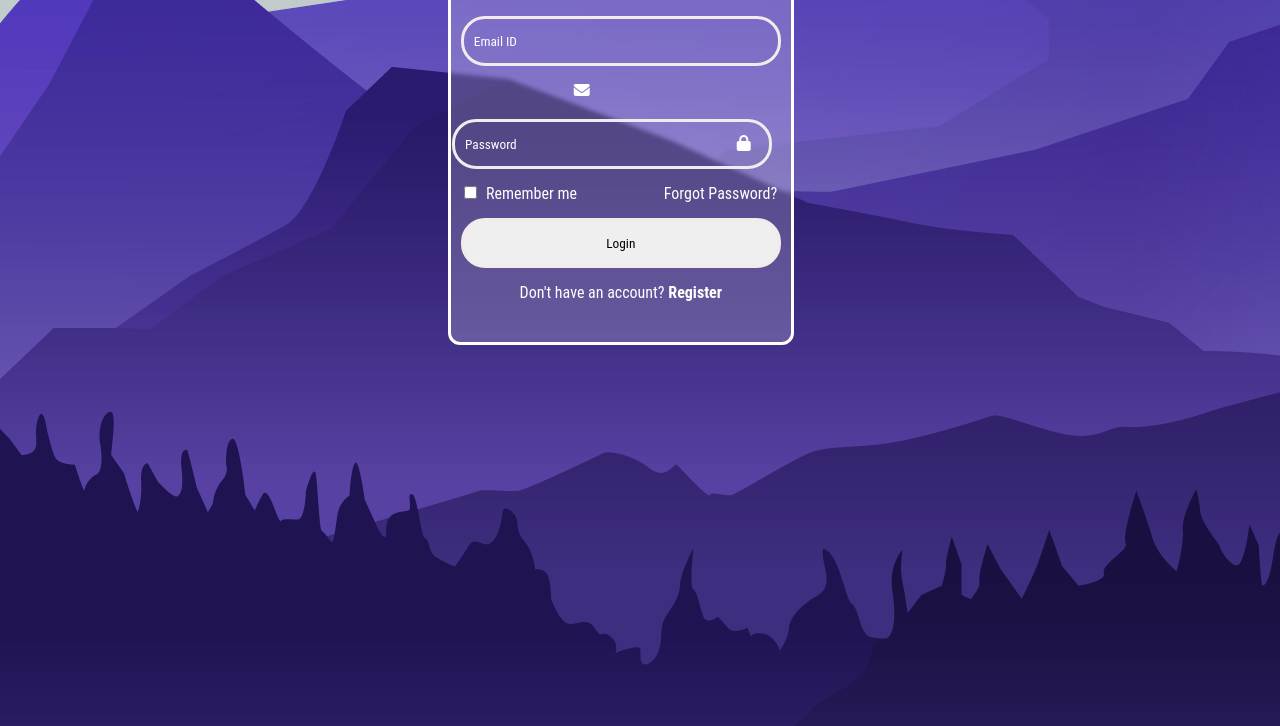
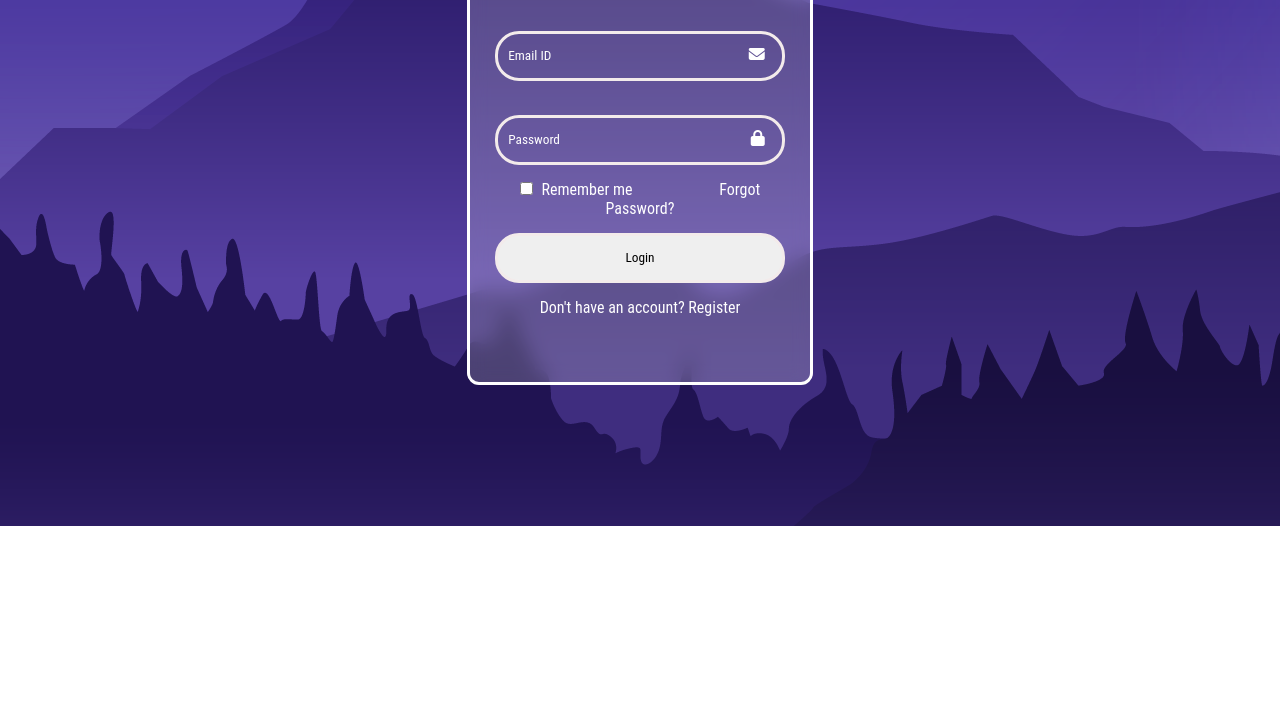
Before and after one commit to elminjanaliyev/Tasks, a plain HTML site: page Task-1/index.html in a window 1280 px wide. Shown: the part 274-1000 px from the top of the page. After the commit the page ends 800 px from the top, so only its background shows below. Drawn offline with Linux system fonts and the light colour scheme.

Commit message:
home task chechked

```diff
--- a/Task-1/index.html
+++ b/Task-1/index.html
@@ -1,22 +1,50 @@
 <!DOCTYPE html>
 <html lang="en">
   <head>
-    <meta charset="UTF-8">
-    <meta name="viewport" content="width=device-width, initial-scale=1.0">
+    <meta charset="UTF-8" />
+    <meta name="viewport" content="width=device-width, initial-scale=1.0" />
     <title>Task-1</title>
-    <link rel="stylesheet" href="./style.css">
-    <link rel="stylesheet" href="https://cdnjs.cloudflare.com/ajax/libs/font-awesome/6.5.2/css/all.min.css" integrity="sha512-SnH5WK+bZxgPHs44uWIX+LLJAJ9/2PkPKZ5QiAj6Ta86w+fsb2TkcmfRyVX3pBnMFcV7oQPJkl9QevSCWr3W6A==" crossorigin="anonymous" referrerpolicy="no-referrer" />
+    <link rel="stylesheet" href="./style.css" />
+    <link
+      rel="stylesheet"
+      href="https://cdnjs.cloudflare.com/ajax/libs/font-awesome/6.5.2/css/all.min.css"
+      integrity="sha512-SnH5WK+bZxgPHs44uWIX+LLJAJ9/2PkPKZ5QiAj6Ta86w+fsb2TkcmfRyVX3pBnMFcV7oQPJkl9QevSCWr3W6A=="
+      crossorigin="anonymous"
+      referrerpolicy="no-referrer"
+    />
   </head>
   <body>
     <div class="background">
       <div class="login">
         <h1>Login</h1>
-           <input value="Email ID" class="name" type="email" placeholder="Email ID"> <i class="fa-solid fa-envelope"></i>
+        <div class="input-box">
+          <input
+            value="Email ID"
+            class="name"
+            type="email"
+            placeholder="Email ID"
+          />
 
-            <input value="Password" class="name" type="text" placeholder="Password"> <i class="fa-solid fa-lock"></i>
-           <br> <input class="checbox" type="checkbox"> <label class="first">Remember me</label> <label class="forgot"> Forgot Password?</label><br>
+          <i class="fa-solid fa-envelope"></i>
+        </div>
+
+        <div class="input-box">
+          <input
+            value="Password"
+            class="name"
+            type="text"
+            placeholder="Password"
+          />
+          <i class="fa-solid fa-lock"></i>
+        </div>
+
+        <input id="checbox" class="checbox" type="checkbox" />
+        <label for="checbox" class="first">Remember me</label>
+
+        <a href="#" class="forgot"> Forgot Password?</a><br />
+
         <button>Login</button>
-            <p>Don't have an account? <b>Register</b></p>
+        <p>Don't have an account? <a href="/register.html">Register</a></p>
       </div>
     </div>
   </body>
--- a/Task-1/style.css
+++ b/Task-1/style.css
@@ -1,65 +1,89 @@
-*{
+* {
   margin: 0;
   padding: 0;
   box-sizing: border-box;
   font-family: "Roboto Condensed", sans-serif;
 }
-.background{
+
+a {
+  text-decoration: none;
+  color: inherit;
+}
+
+.background {
   background-image: url("./login-bg.png");
-    background-repeat: no-repeat;
+  background-repeat: repeat;
   background-position-y: bottom;
   width: 100%;
-    height: 1000px;
+  height: 100vh;
+  display: flex;
+  align-items: center;
+  justify-content: center;
+}
 
-}
-.login{
+.login {
   font-family: "Roboto Condensed", sans-serif;
   text-align: center;
   border: 3px solid white;
   border-radius: 12px;
   background: rgba(255, 255, 255, 0.2);
-    backdrop-filter: blur(2px);
+  backdrop-filter: blur(10px);
+  /* filter: blur(10px); */
   width: 27%;
   color: #fff;
-    position: absolute;
+  /* position: absolute;
   top: 19%;
-    left: 35%;
+  left: 35%; */
+  padding: 25px;
 }
-h1{
+h1 {
   margin-top: 50px;
   margin-bottom: 28px;
 }
-input.name{
+input.name {
   background: transparent;
   border: 3px solid rgb(243, 235, 235);
   border-radius: 24px;
-    width: 320px;
+  /* width: 320px; */
+  width: 100%;
   height: 50px;
   padding-left: 10px;
   margin-top: 19px;
-    margin-bottom:15px;
+  margin-bottom: 15px;
   color: #fff;
 }
 
-label.first{
+label.first {
   margin-left: 5px;
 }
-label.forgot{
+a.forgot {
   margin-left: 83px;
 }
-button{
+button {
   border: 3px solid rgb(243, 235, 235);
   border-radius: 24px;
-    width: 320px;
+  /* width: 320px; */
+  width: 100%;
   height: 50px;
   margin-top: 15px;
   margin-bottom: 15px;
-
 }
-p{
+p {
   margin-bottom: 40px;
 }
-i{
+/* i {
   position: relative;
   right: 39px;
+} */
+
+.input-box {
+  display: flex;
+  position: relative;
 }
+
+.input-box i {
+  position: absolute;
+  right: 20px;
+  top: 50%;
+  transform: translateY(-50%);
+}
```
Also changed, not shown: Task-2/index.html (+55 -25 lines). Lines whose indentation alone changed are shown as unchanged.
